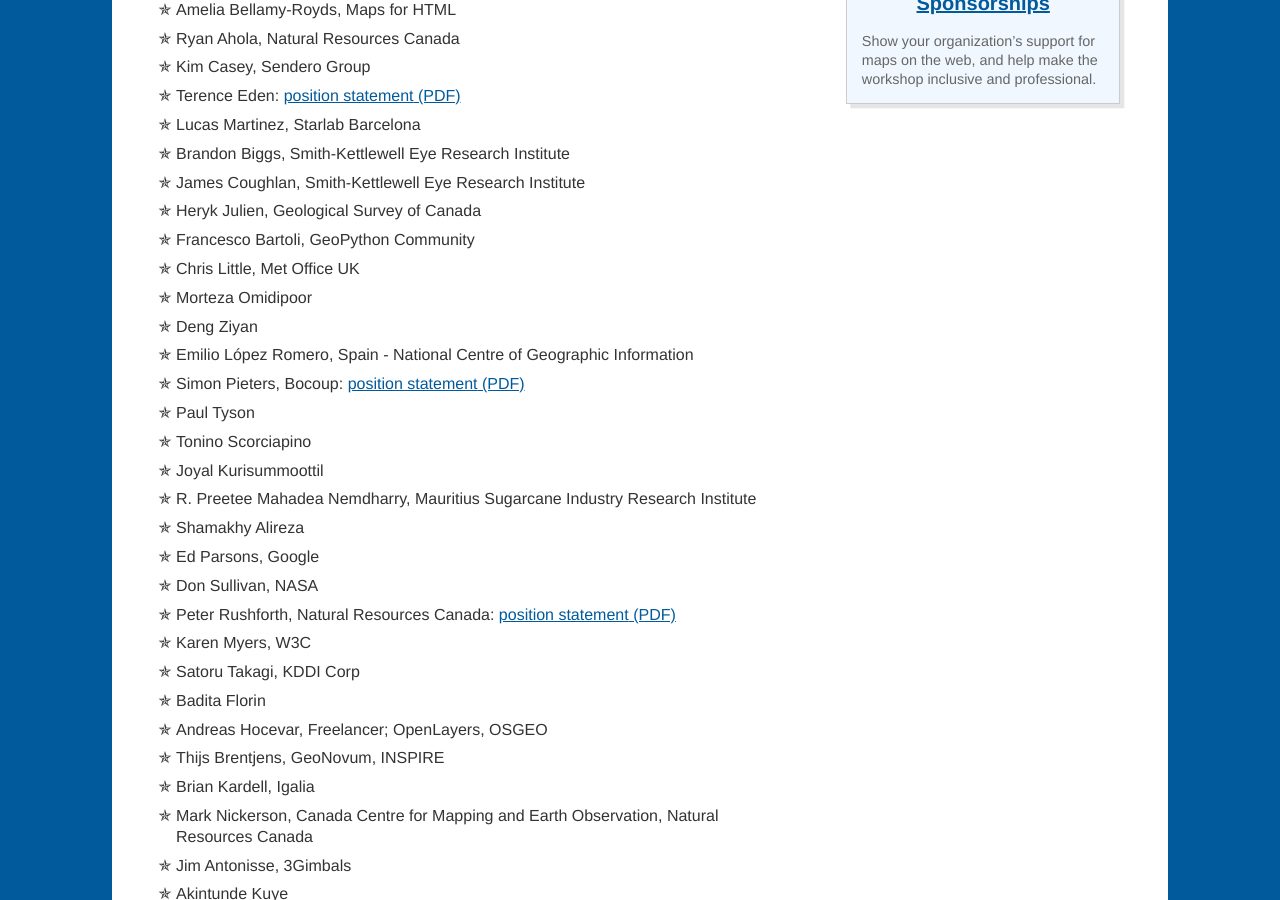
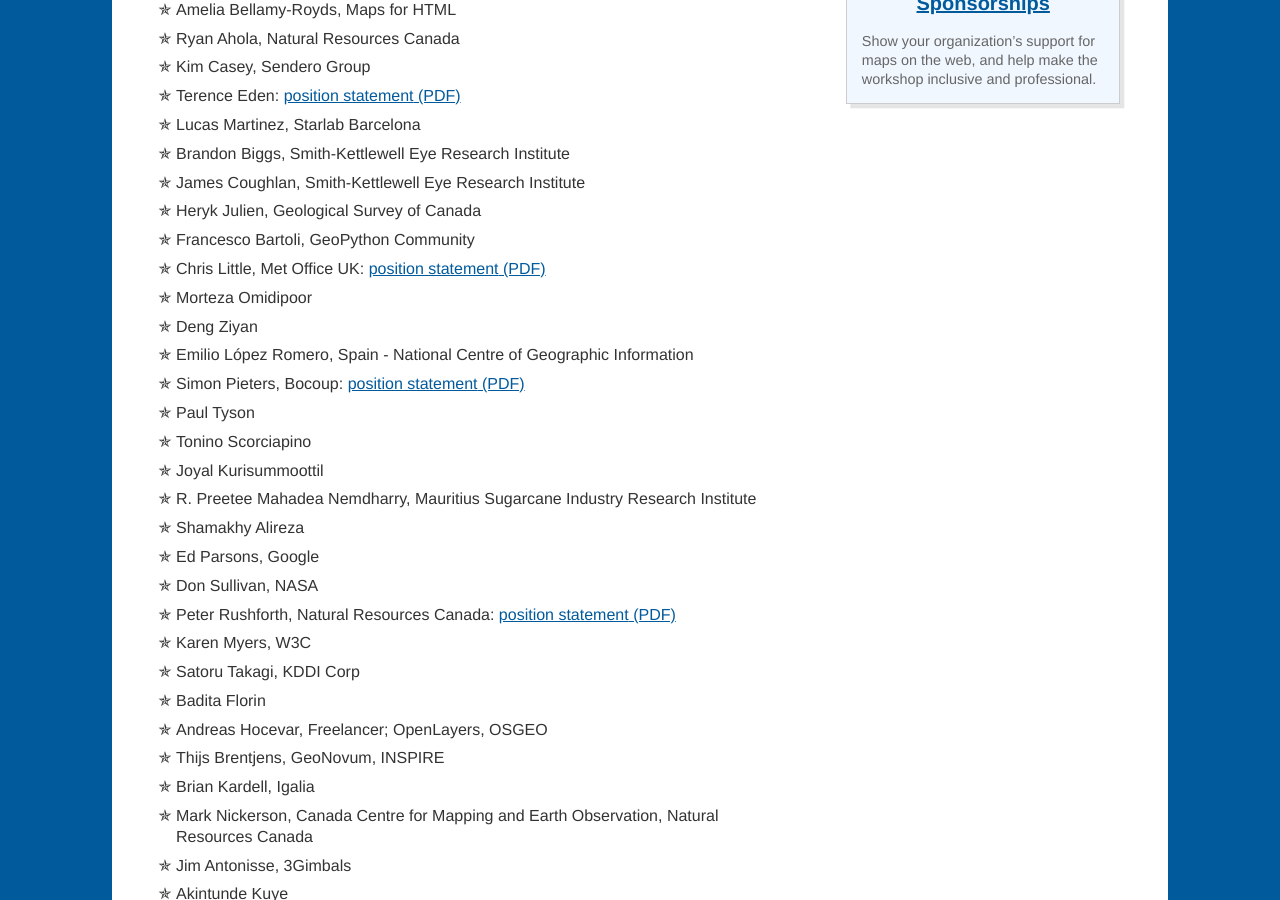
Before and after one commit to Maps4HTML/Maps4HTML-Workshop-2020, a Jekyll site: the page built from supporting-material.html, in a window 1280 px wide and 900 px high, scrolled down 1255 px. Built offline with Jekyll 4.4.1, drawn with Linux system fonts in a browser that asks for light colours.

Commit message:
Add Chris Little's position statement

```diff
--- a/agenda.html
+++ b/agenda.html
@@ -127,6 +127,8 @@
               <span>Nicolas Rafael Palomino</span>
             - Embedding rendering & behavior configuration in map data
                 <span>Danielle Dupuy</span>
+            - The History of Meteorology and Cartography
+                <span>Chris Little</span>
   - title: "Week 2, Day 2"
     start: 2020-09-29T12:00Z
     agenda:
--- a/supporting-material.html
+++ b/supporting-material.html
@@ -54,7 +54,9 @@
   <li> James Coughlan, Smith-Kettlewell Eye Research Institute </li>
   <li> Heryk Julien, Geological Survey of Canada </li>
   <li> Francesco Bartoli, GeoPython Community </li>
-  <li> Chris Little, Met Office UK </li>
+  <li> Chris Little, Met Office UK:
+    <a href="{{ relBase }}/supporting-material-uploads/position-statements/Chris_Little.pdf">position statement</a>
+  </li>
   <li> Morteza Omidipoor </li>
   <li> Deng Ziyan </li>
   <li> Emilio López Romero, Spain - National Centre of Geographic Information </li>
```
Also changed, not shown: 1 other file.
